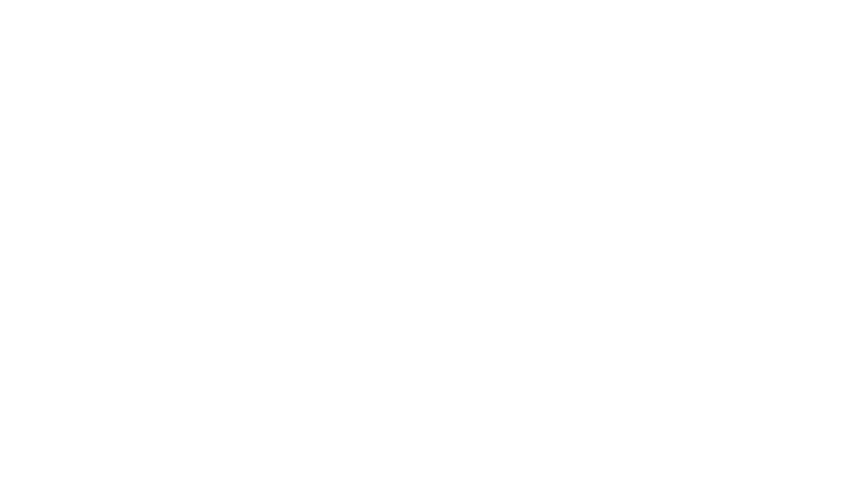
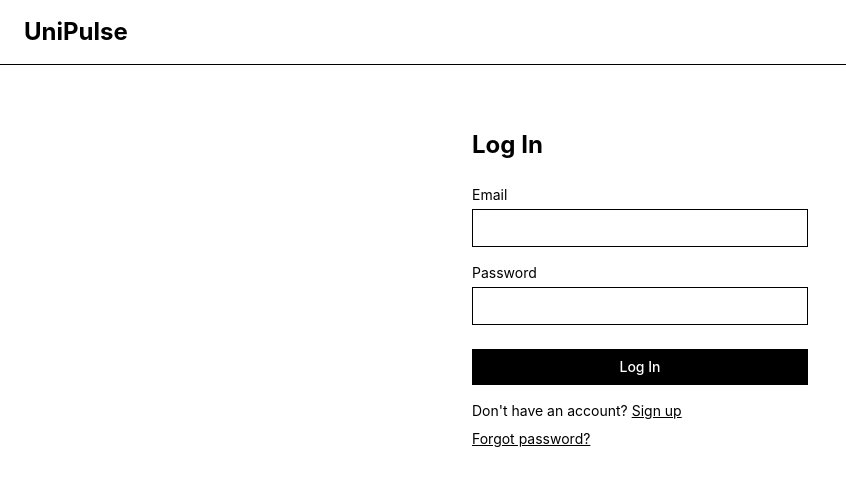
Before and after one commit to parwatpandit/unipulse, a React (Vite) app in the folder frontend/: page /login in a window 1280 px wide. Before the commit this address had no page. Shown: the top 486 px of the page, without its empty margins (0-846 px from the left). Built offline with nearby package versions, Linux system fonts and the light colour scheme.

Commit message:
feat: add all page files and routes in App.tsx

```diff
--- a/frontend/src/App.tsx
+++ b/frontend/src/App.tsx
@@ -1,11 +1,33 @@
 import { BrowserRouter, Routes, Route } from 'react-router-dom'
 import Landing from './pages/Landing'
+import Login from './pages/Login'
+import Signup from './pages/Signup'
+import CompleteProfile from './pages/CompleteProfile'
+import Home from './pages/Home'
+import Profile from './pages/Profile'
+import Search from './pages/Search'
+import GlobalChat from './pages/GlobalChat'
+import PrivateChatInbox from './pages/PrivateChatInbox'
+import PrivateChat from './pages/PrivateChat'
+import Notifications from './pages/Notifications'
+import Settings from './pages/Settings'
 
 function App() {
   return (
     <BrowserRouter>
       <Routes>
         <Route path="/" element={<Landing />} />
+        <Route path="/login" element={<Login />} />
+        <Route path="/signup" element={<Signup />} />
+        <Route path="/complete-profile" element={<CompleteProfile />} />
+        <Route path="/home" element={<Home />} />
+        <Route path="/profile/:id" element={<Profile />} />
+        <Route path="/search" element={<Search />} />
+        <Route path="/global-chat" element={<GlobalChat />} />
+        <Route path="/messages" element={<PrivateChatInbox />} />
+        <Route path="/messages/:id" element={<PrivateChat />} />
+        <Route path="/notifications" element={<Notifications />} />
+        <Route path="/settings" element={<Settings />} />
       </Routes>
     </BrowserRouter>
   )
--- /dev/null
+++ b/frontend/src/pages/CompleteProfile.tsx
@@ -0,0 +1 @@
+export default function CompleteProfile() { return <div>Complete Profile</div> }
--- /dev/null
+++ b/frontend/src/pages/GlobalChat.tsx
@@ -0,0 +1 @@
+export default function GlobalChat() { return <div>Global Chat</div> }
--- /dev/null
+++ b/frontend/src/pages/Home.tsx
@@ -0,0 +1 @@
+export default function Home() { return <div>Home</div> }
--- /dev/null
+++ b/frontend/src/pages/Login.tsx
@@ -0,0 +1,72 @@
+import { useState } from 'react'
+import { useNavigate, Link } from 'react-router-dom'
+import api from '../utils/api'
+import { setToken } from '../utils/auth'
+
+function Login() {
+  const navigate = useNavigate()
+  const [email, setEmail] = useState('')
+  const [password, setPassword] = useState('')
+  const [error, setError] = useState('')
+
+  const handleLogin = async () => {
+    setError('')
+    try {
+      const res = await api.post('/auth/login', { email, password })
+      setToken(res.data.access_token)
+      navigate('/home')
+    } catch (err: any) {
+      setError(err.response?.data?.detail || 'Login failed')
+    }
+  }
+
+  return (
+    <div className="min-h-screen bg-white">
+      <div className="border-b px-6 py-4">
+        <span className="text-2xl font-bold">UniPulse</span>
+      </div>
+
+      <div className="max-w-sm mx-auto px-6 py-16">
+        <h1 className="text-2xl font-bold mb-6">Log In</h1>
+
+        {error && <p className="text-red-600 mb-4">{error}</p>}
+
+        <div className="mb-4">
+          <label className="block mb-1 text-sm">Email</label>
+          <input
+            type="email"
+            value={email}
+            onChange={(e) => setEmail(e.target.value)}
+            className="w-full border px-3 py-2 text-sm"
+          />
+        </div>
+
+        <div className="mb-6">
+          <label className="block mb-1 text-sm">Password</label>
+          <input
+            type="password"
+            value={password}
+            onChange={(e) => setPassword(e.target.value)}
+            className="w-full border px-3 py-2 text-sm"
+          />
+        </div>
+
+        <button
+          onClick={handleLogin}
+          className="w-full bg-black text-white py-2 text-sm font-medium"
+        >
+          Log In
+        </button>
+
+        <p className="mt-4 text-sm">
+          Don't have an account? <Link to="/signup" className="underline">Sign up</Link>
+        </p>
+        <p className="mt-2 text-sm">
+          <Link to="/forgot-password" className="underline">Forgot password?</Link>
+        </p>
+      </div>
+    </div>
+  )
+}
+
+export default Login
--- /dev/null
+++ b/frontend/src/pages/Notifications.tsx
@@ -0,0 +1 @@
+export default function Notifications() { return <div>Notifications</div> }
--- /dev/null
+++ b/frontend/src/pages/PrivateChat.tsx
@@ -0,0 +1 @@
+export default function PrivateChat() { return <div>Private Chat</div> }
--- /dev/null
+++ b/frontend/src/pages/PrivateChatInbox.tsx
@@ -0,0 +1 @@
+export default function PrivateChatInbox() { return <div>Private Chat Inbox</div> }
--- /dev/null
+++ b/frontend/src/pages/Profile.tsx
@@ -0,0 +1 @@
+export default function Profile() { return <div>Profile</div> }
--- /dev/null
+++ b/frontend/src/pages/Search.tsx
@@ -0,0 +1 @@
+export default function Search() { return <div>Search</div> }
--- /dev/null
+++ b/frontend/src/pages/Settings.tsx
@@ -0,0 +1 @@
+export default function Settings() { return <div>Settings</div> }
--- /dev/null
+++ b/frontend/src/pages/Signup.tsx
@@ -0,0 +1 @@
+export default function Signup() { return <div>Signup</div> }
```
